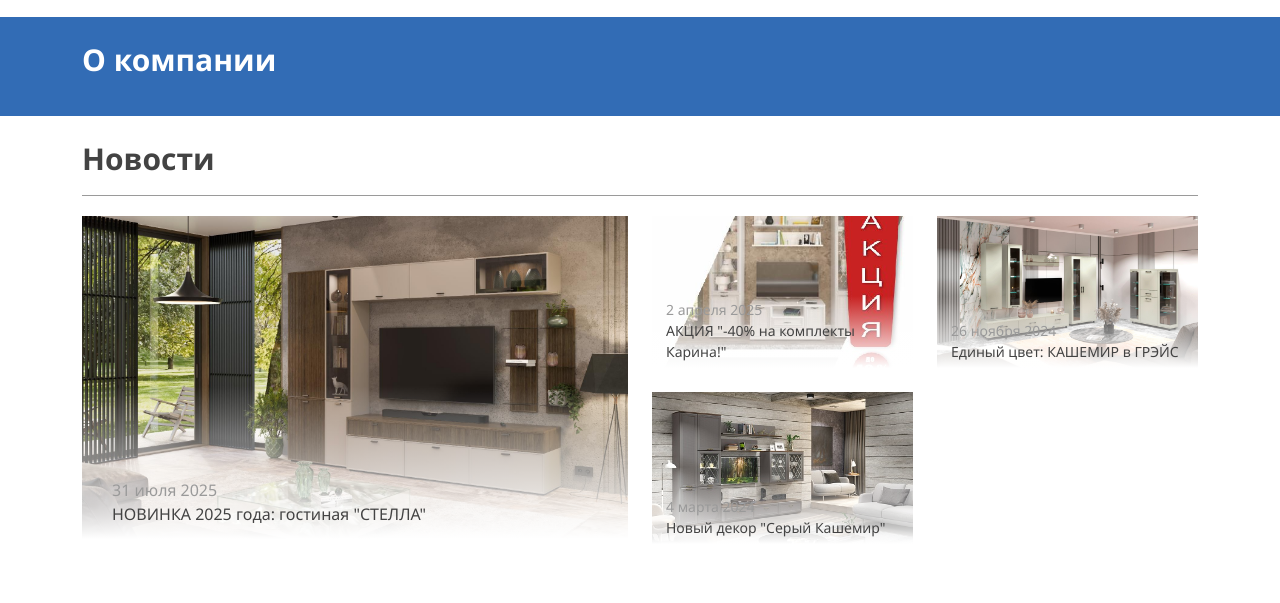
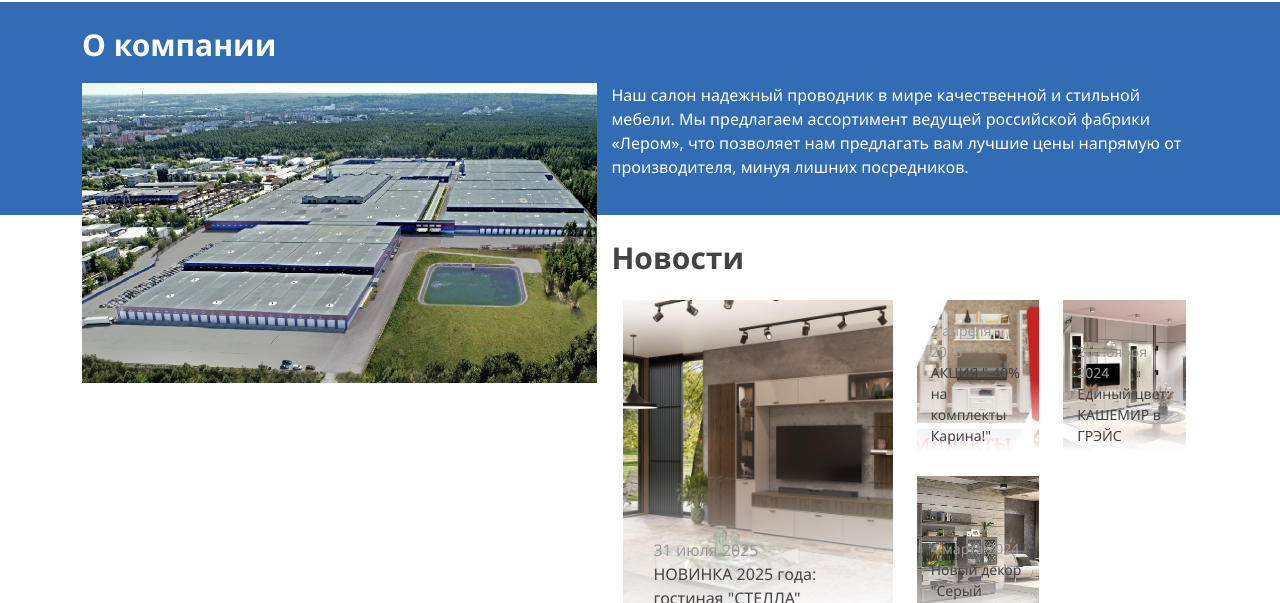
Before and after one commit to Chicony/furniture, a plain HTML site: page index.html in a window 1280 px wide. Shown: the part 697-1300 px from the top of the page. Drawn offline with Linux system fonts and the light colour scheme.

Commit message:
Change name file style

```diff
--- a/index.html
+++ b/index.html
@@ -81,16 +81,21 @@
     <div class="container-title">Каталог</div>
   </section>
 
-  <!-- Section news -->
+  <!-- Section about company -->
   <section class="section section-fill" id="about">
     <div class="container">
       <div class="container-title">О компании</div>
-      <div class="row">
-      </div>
+      <p class="mt-3">
+        <img src="static/image/about.jpg" alt="О компании" class="image-about">
+        Наш салон надежный проводник в мире качественной и стильной мебели.
+        Мы предлагаем ассортимент ведущей российской фабрики «Лером»,
+        что позволяет нам предлагать вам лучшие цены напрямую от производителя,
+        минуя лишних посредников.
+      </p>
     </div>
   </section>
 
-  <!-- Section about company -->
+  <!-- Section news -->
   <section class="container section" id="news">
     <div class="container-title">Новости</div>
     <div class="row">
--- a/static/style/main.css
+++ b/static/style/main.css
@@ -1,4 +1,4 @@
-@import "_variables.css";
+@import "variables.css";
 
 body {
     /* Поменять шрифт */
@@ -44,19 +44,17 @@ a {
 
 .section-fill {
     background-color: var(--first-light-color);
+    color: var(--font-light-color);
 }
 
 .section-fill .container-title {
     color: var(--font-light-color);
-    border-bottom: none;
 }
 
 .container-title {
     font-size: 30px;
     font-weight: 600;
-    padding-bottom: 14px;
     color: var(--font-dark-color);
-    border-bottom: 1px solid var(--font-shadow-color);
 }
 
 /* Классы */
@@ -103,6 +101,12 @@ a {
 .banner .carousel-item .image {
     height: 500px;
     object-fit: cover;
+}
+
+.image-about {
+    height: 300px;
+    float: left;
+    margin-right: 14px;
 }
 
 .news-card.main-card {
```
Also changed, not shown: static/image/about.jpg (added), static/style/variables.css (renamed from static/style/_variables.css).
